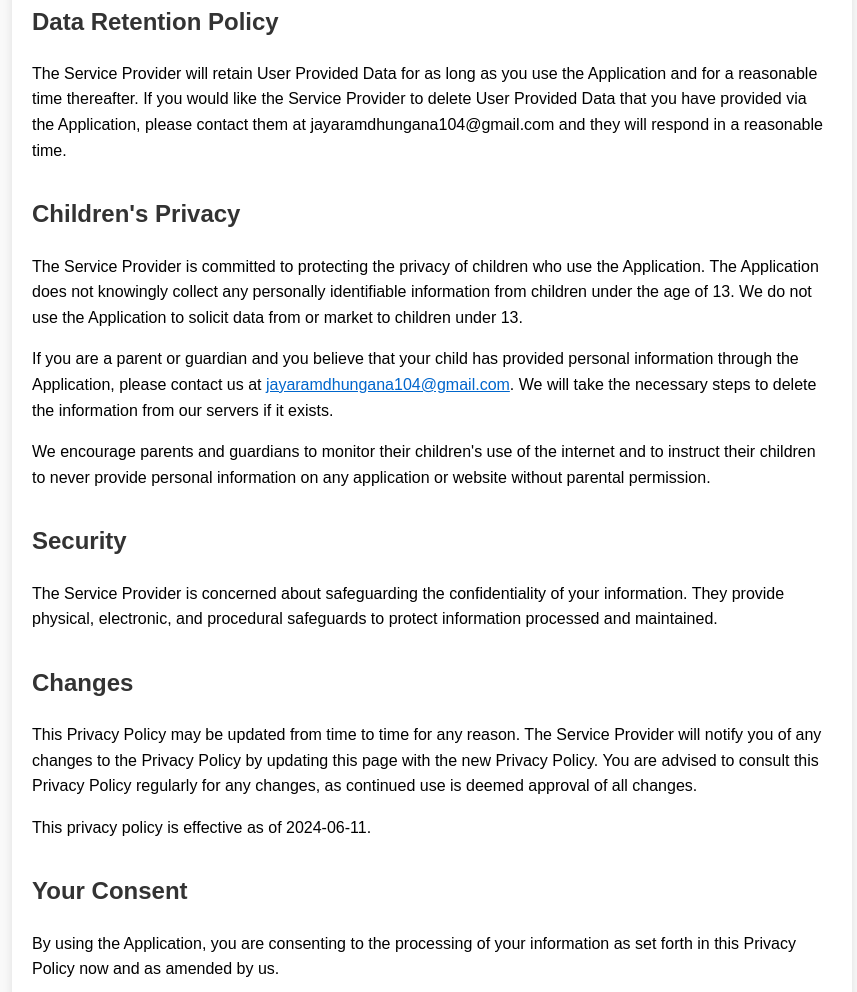
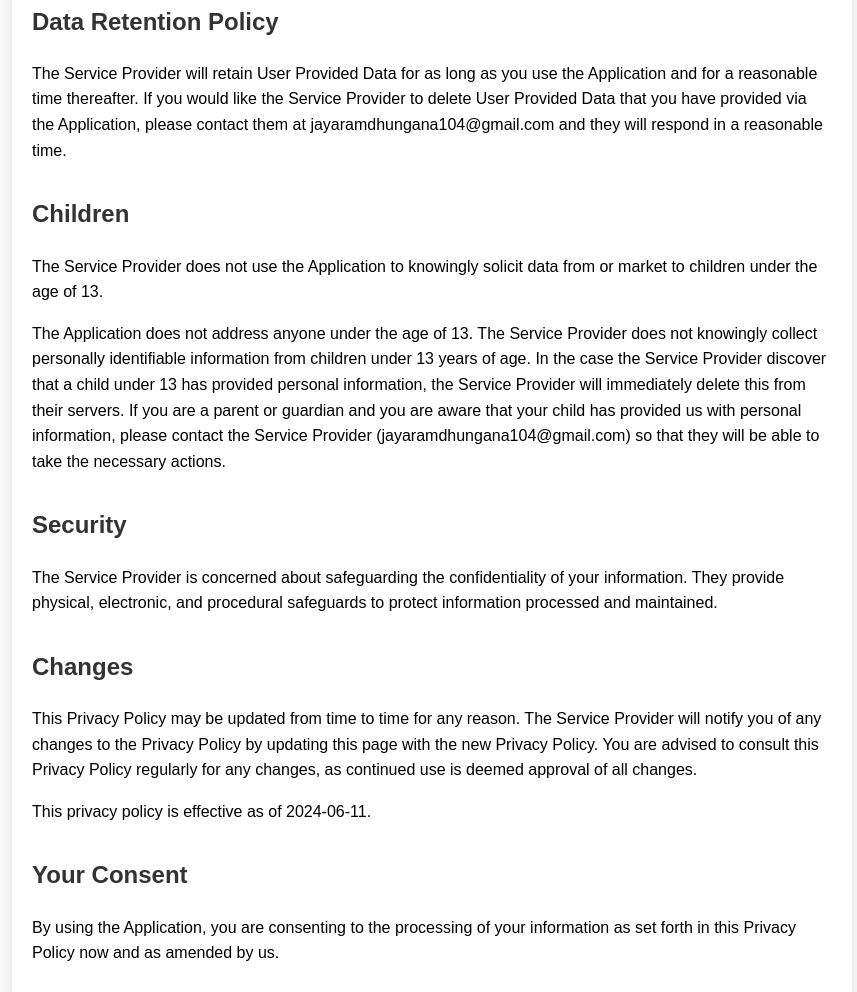
Before and after one commit to JayaramDhungana/SciSol, a plain HTML site: page PrivacyPolicy.html in a window 1280 px wide. Shown: the part 1466-2458 px from the top of the page, without its empty margins (208-1065 px from the left). Drawn offline with Linux system fonts and the light colour scheme.

Commit message:
privacy modified for children

```diff
--- a/PrivacyPolicy.html
+++ b/PrivacyPolicy.html
@@ -108,10 +108,10 @@
         </div>
 
         <div class="section">
-            <h2>Children's Privacy</h2>
-            <p>The Service Provider is committed to protecting the privacy of children who use the Application. The Application does not knowingly collect any personally identifiable information from children under the age of 13. We do not use the Application to solicit data from or market to children under 13.</p>
-            <p>If you are a parent or guardian and you believe that your child has provided personal information through the Application, please contact us at <a href="mailto:jayaramdhungana104@gmail.com">jayaramdhungana104@gmail.com</a>. We will take the necessary steps to delete the information from our servers if it exists.</p>
-            <p>We encourage parents and guardians to monitor their children's use of the internet and to instruct their children to never provide personal information on any application or website without parental permission.</p>
+            <h2>Children</h2>
+            <p>The Service Provider does not use the Application to knowingly solicit data from or market to children under the age of 13.</p>
+            <p>The Application does not address anyone under the age of 13. The Service Provider does not knowingly collect personally identifiable information from children under 13 years of age. In the case the Service Provider discover that a child under 13 has provided personal information, the Service Provider will immediately delete this from their servers. If you are a parent or guardian and you are aware that your child has provided us with personal information, please contact the Service Provider (jayaramdhungana104@gmail.com) so that they will be able to take the necessary actions.</p>
+
         </div>
 
         <div class="section">
```
